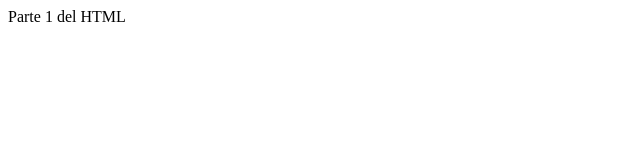
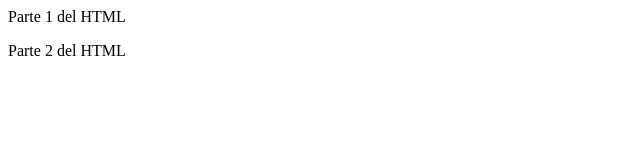
Before and after one commit to ismael-mr/DAW_Tarea06, a plain HTML site: page index.html in a window 1280 px wide. Shown: the whole page, without its empty margins (0-640 px from the left). Drawn offline with Linux system fonts and the light colour scheme.

Commit message:
Version 2

```diff
--- a/index.html
+++ b/index.html
@@ -4,5 +4,6 @@
     </head>
     <body>
         <p>Parte 1 del HTML</p>
+        <p>Parte 2 del HTML</p>
     </body>
 </html>
```
